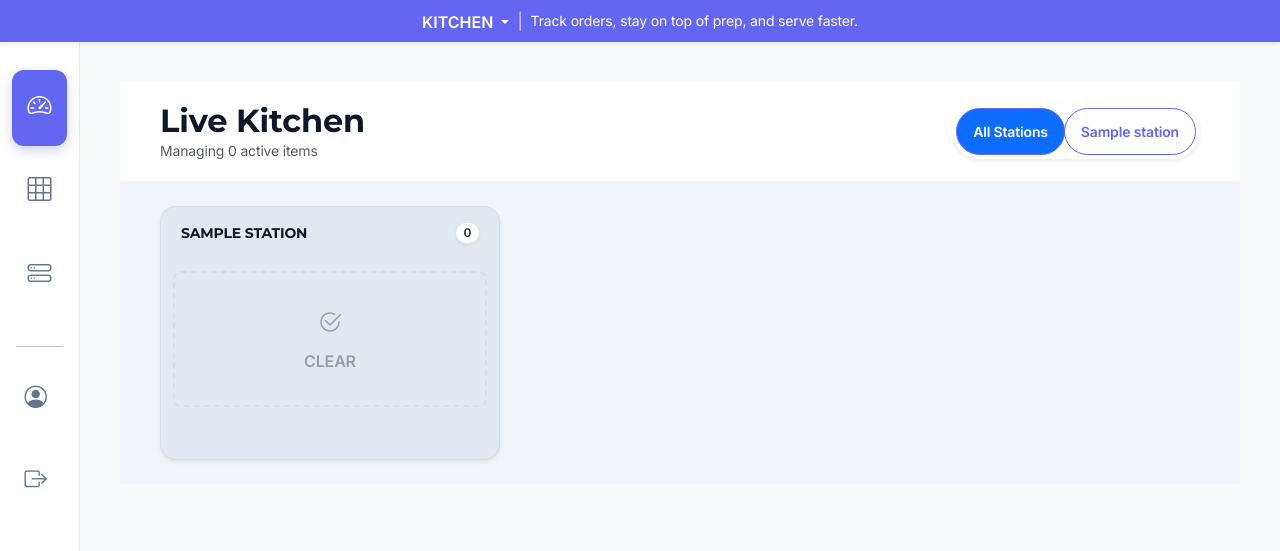
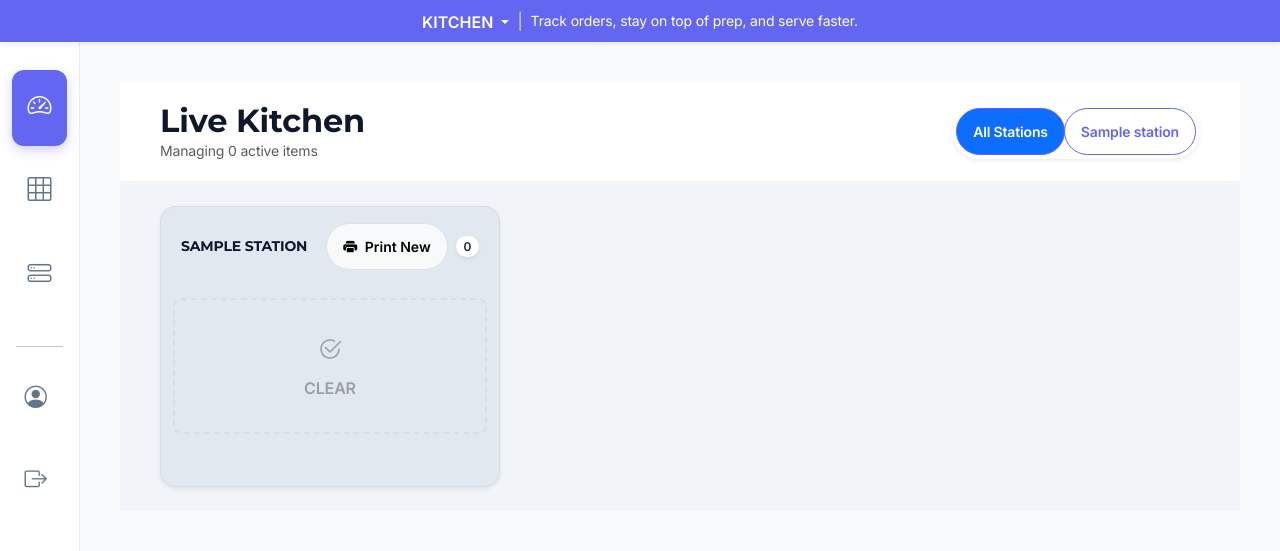
Before and after one commit to shenni-circlerm/oda, a Flask app: page /kitchen/orders in a window 1280 px wide. Shown: the top 551 px of the page. Run offline with Flask 3, Linux system fonts and the light colour scheme; a user stored in the database is signed in; tables that the repository leaves empty hold one stand-in row (values such as "Sample post").

```diff
--- a/project/templates/kitchen_orders.html
+++ b/project/templates/kitchen_orders.html
@@ -60,6 +60,17 @@
     .status-preparing { border-left-color: #0d6efd; background: #eff6ff; }
     .status-ready { border-left-color: #198754; background: #f0fdf4; opacity: 0.8; }
 
+    .item-ticket.was-printed {
+        opacity: 0.6;
+    }
+    .item-ticket.was-printed::after {
+        content: "\F4FF"; /* Bootstrap Icon for printer */
+        font-family: "bootstrap-icons";
+        position: absolute;
+        top: 10px;
+        right: 10px;
+        color: #6c757d;
+    }
     .timer { font-variant-numeric: tabular-nums; font-weight: 600; font-size: 0.8rem; }
 
     .empty-state-container {
@@ -128,13 +139,19 @@
             <div class="station-card shadow-sm">
                 <div class="station-header">
                     <h6 class="fw-bold mb-0 text-uppercase tracking-wider small">{{ station.name }}</h6>
-                    <span class="badge bg-white text-dark rounded-pill shadow-sm small">
-                        {{ station_items[station.id]|length }}
-                    </span>
+                    <div class="d-flex align-items-center gap-2">
+                        <button class="btn btn-sm btn-light border rounded-pill px-3" onclick="printStationTickets('{{ station.id }}')"><i class="bi bi-printer-fill me-1"></i> Print New</button>
+                        <span class="badge bg-white text-dark rounded-pill shadow-sm small">{{ station_items[station.id]|length }}</span>
+                    </div>
                 </div>
                 <div class="station-body">
                     {% for item in station_items[station.id] %}
-                    <div class="item-ticket status-{{ item.status }}" draggable="true" data-menu-item-id="{{ item.menu_item.id }}">
+                    <div class="item-ticket status-{{ item.status }}" draggable="true"
+                         data-menu-item-id="{{ item.menu_item.id }}"
+                         data-item-name="{{ item.menu_item.name|replace("'", "\\'") }}"
+                         data-item-qty="{{ item.quantity }}"
+                         data-table-num="{{ item.order.table.number }}"
+                         data-item-notes="{{ (item.notes or '')|replace("'", "\\'") }}">
                         <div class="d-flex justify-content-between mb-2">
                             <div class="d-flex align-items-center gap-2">
                                 <span class="badge bg-dark rounded-pill">Table {{ item.order.table.number }}</span>
@@ -182,13 +199,19 @@
             <div class="station-card shadow-sm">
                 <div class="station-header">
                     <h6 class="fw-bold mb-0 text-uppercase tracking-wider small">Uncategorized</h6>
-                    <span class="badge bg-white text-dark rounded-pill shadow-sm small">
-                        {{ uncategorized_items|length }}
-                    </span>
+                    <div class="d-flex align-items-center gap-2">
+                        <button class="btn btn-sm btn-light border rounded-pill px-3" onclick="printStationTickets('uncategorized')"><i class="bi bi-printer-fill me-1"></i> Print New</button>
+                        <span class="badge bg-white text-dark rounded-pill shadow-sm small">{{ uncategorized_items|length }}</span>
+                    </div>
                 </div>
                 <div class="station-body">
                     {% for item in uncategorized_items %}
-                    <div class="item-ticket status-{{ item.status }}" draggable="true" data-menu-item-id="{{ item.menu_item.id }}">
+                    <div class="item-ticket status-{{ item.status }}" draggable="true"
+                         data-menu-item-id="{{ item.menu_item.id }}"
+                         data-item-name="{{ item.menu_item.name|replace("'", "\\'") }}"
+                         data-item-qty="{{ item.quantity }}"
+                         data-table-num="{{ item.order.table.number }}"
+                         data-item-notes="{{ (item.notes or '')|replace("'", "\\'") }}">
                         <div class="d-flex justify-content-between mb-2">
                             <div class="d-flex align-items-center gap-2">
                                 <span class="badge bg-dark rounded-pill">Table {{ item.order.table.number }}</span>
@@ -533,6 +556,57 @@ document.addEventListener('DOMContentLoaded', function() {
             printWindow.close();
         }, 500);
     };
+
+    // 6. Print All New Tickets in a Station
+    window.printStationTickets = function(stationId) {
+        const stationCol = document.querySelector(`.station-col[data-station-id="${stationId}"]`);
+        if (!stationCol) return;
+
+        const ticketsToPrint = stationCol.querySelectorAll('.item-ticket:not(.was-printed)');
+
+        if (ticketsToPrint.length === 0) {
+            // Optionally provide feedback, or just do nothing.
+            // A small visual cue on the button could be good.
+            return;
+        }
+
+        let combinedContent = '';
+        const separator = '<div style="border-top: 2px dashed black; margin: 20px 0; page-break-after: always;"></div>';
+
+        ticketsToPrint.forEach((ticket, index) => {
+            const name = ticket.dataset.itemName;
+            const qty = ticket.dataset.itemQty;
+            const table = ticket.dataset.tableNum;
+            const notes = ticket.dataset.itemNotes;
+
+            const ticketContent = `
+                <div style="font-family: 'Courier New', monospace; width: 300px; padding: 10px; color: black;">
+                    <div style="display: flex; justify-content: space-between; align-items-center; border-bottom: 2px dashed black; padding-bottom: 10px; margin-bottom: 10px;">
+                        <h2 style="margin: 0; font-size: 1.5rem;">Table ${table}</h2>
+                        <span style="font-size: 0.8rem;">${new Date().toLocaleTimeString([], {hour: '2-digit', minute:'2-digit'})}</span>
+                    </div>
+                    <div style="font-size: 1.2rem; font-weight: bold; margin-bottom: 5px;">${qty} x ${name}</div>
+                    ${notes ? `<div style="margin-top: 5px; font-style: italic;">Note: ${notes}</div>` : ''}
+                </div>
+            `;
+
+            combinedContent += ticketContent;
+            if (index < ticketsToPrint.length - 1) {
+                combinedContent += separator;
+            }
+        });
+
+        const printWindow = window.open('', '', 'height=800,width=500');
+        printWindow.document.write(`<html><head><title>Print Station Tickets</title></head><body style="margin:0">${combinedContent}</body></html>`);
+        printWindow.document.close();
+
+        setTimeout(() => {
+            printWindow.focus();
+            printWindow.print();
+            printWindow.close();
+            ticketsToPrint.forEach(ticket => ticket.classList.add('was-printed'));
+        }, 500);
+    };
 });
 </script>
 {% endblock %}
--- a/routes/routes.py
+++ b/routes/routes.py
@@ -380,6 +380,7 @@ def kitchen_update_item_status(item_id, status):
         print(f"DEBUG: Item {item_id} updated to {db_status}")
 
         # Check if entire order is ready
+        # Re-calculate and update the aggregate order status
         order = item.order
         if all(i.status == 'ready' for i in order.items):
             if order.status != 'ready':
@@ -387,6 +388,26 @@ def kitchen_update_item_status(item_id, status):
                 db.session.commit()
                 print(f"DEBUG: Order {order.id} is now fully READY")
                 socketio.emit('status_change', {'order_id': order.id, 'new_status': 'ready'}, room=f"order_{order.id}")
+        current_item_statuses = {i.status for i in order.items}
+        original_order_status = order.status
+        new_order_status = original_order_status
+
+        if not current_item_statuses:
+            new_order_status = 'pending'
+        elif 'preparing' in current_item_statuses:
+            new_order_status = 'preparing'
+        elif all(s in ['ready', 'served', 'completed', 'paid'] for s in current_item_statuses):
+            # If nothing is preparing or pending, and all items are done, the order is ready.
+            new_order_status = 'ready'
+        else:
+            # If there are no 'preparing' items, but there are 'pending' items.
+            new_order_status = 'pending'
+
+        if original_order_status != new_order_status:
+            order.status = new_order_status
+            db.session.commit()
+            print(f"DEBUG: Order {order.id} status changed from '{original_order_status}' to '{new_order_status}'")
+            socketio.emit('status_change', {'order_id': order.id, 'new_status': new_order_status}, room=f"order_{order.id}")
 
         return jsonify({'success': True})
 
@@ -1492,7 +1513,8 @@ def storefront_payment(order_id):
             # Here you would integrate with a real payment gateway if needed
             # For now, we just update the status
             db.session.commit()
-            flash(f'Order #{order.id} for Table {order.table.number} marked as paid.')
+            target = f"Table {order.table.number}" if order.table else "Takeaway"
+            flash(f'Order #{order.id} for {target} marked as paid.')
             return redirect(url_for('admin.storefront_orders'))
 
     total = sum(item.menu_item.price * item.quantity for item in order.items)
```
